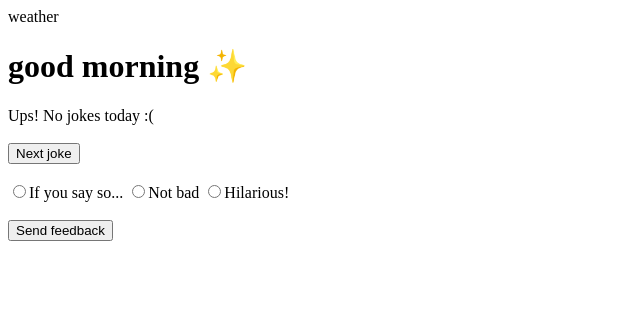
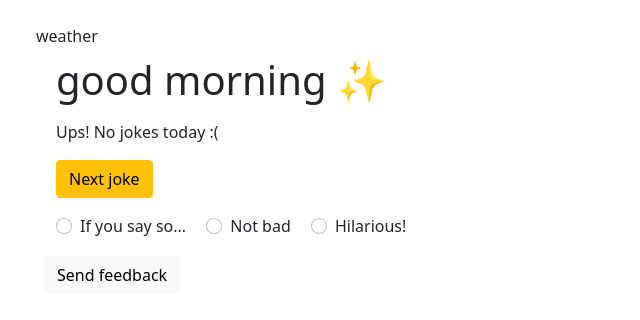
Before and after one commit to OhMyLaia/Api-jokes-morning-remote, a website with bundled scripts: page src/html/index.html in a window 1280 px wide. Shown: the whole page, without its empty margins (0-640 px from the left). Built offline with nearby package versions, Linux system fonts and the light colour scheme; no server answers.

Commit message:
- buttons refactor - bootstrap added - code still working as expected

```diff
--- a/src/html/index.html
+++ b/src/html/index.html
@@ -1,32 +1,63 @@
 <!DOCTYPE html>
 <html lang="en">
+
 <head>
     <meta charset="UTF-8">
     <meta name="viewport" content="width=device-width, initial-scale=1.0">
     <script defer type="module" src="../api/api-calls.js"></script>
     <script defer type="module" src="../ts/main.js"></script>
 
+    <link href="https://cdn.jsdelivr.net/npm/bootstrap@5.0.2/dist/css/bootstrap.min.css" rel="stylesheet"
+        integrity="sha384-EVSTQN3/azprG1Anm3QDgpJLIm9Nao0Yz1ztcQTwFspd3yD65VohhpuuCOmLASjC" crossorigin="anonymous">
+    <script src="https://cdn.jsdelivr.net/npm/bootstrap@5.0.2/dist/js/bootstrap.bundle.min.js"
+        integrity="sha384-MrcW6ZMFYlzcLA8Nl+NtUVF0sA7MsXsP1UyJoMp4YLEuNSfAP+JcXn/tWtIaxVXM"
+        crossorigin="anonymous"></script>
+        <link rel="stylesheet" href="styles.css">
 
     <title>joking-home-page</title>
 </head>
 
-<body>
+<body class="container m-4 align-items-center">
     <span id="weather-span">weather</span>
-    <div>
-        <h1>good morning ✨</h1>
-        <div id="jokes-div"></div>
-        <br>
-        <button type="button" id="next-joke-btn">Next joke</button>
-        <br><br>
+    <div class="container" id="big-container">
+        <div class="row">
+            <h1 class="row m-2">good morning ✨</h1>
+            <div class="row m-2" id="jokes-div"></div>
+            <div class="col m-2">
+                <button type="button" class="btn btn-warning " id="next-joke-btn">Next joke</button>
+            </div>
         </div>
 
-    <div>
+        <!-- <div>
             <label class="joke-rating-input"><input type="radio" name="rating" value="1">If you say so...</label>
             <label class="joke-rating-input"><input type="radio" name="rating" value="2">Not bad</label>
             <label class="joke-rating-input"><input type="radio" name="rating" value="3">Hilarious!</label>
             <br><br>
             <button type="button" id="feedback-btn">Send feedback</button>
+        </div> -->
+
+            <div class="col m-2 align-self-center">
+                <div class="joke-rating-input form-check form-check-inline">
+                    <input class="form-check-input" type="radio" name="inlineRadioOptions" id="inlineRadio1" value="1">
+                    <label class="joke-rating-input form-check-label" for="inlineRadio1">If you say so...</label>
+                </div>
+                <div class="joke-rating-input form-check form-check-inline">
+                    <input class="form-check-input" type="radio" name="inlineRadioOptions" id="inlineRadio2" value="2">
+                    <label class="joke-rating-input form-check-label" for="inlineRadio2">Not bad</label>
+                </div>
+                <div class="joke-rating-input form-check form-check-inline">
+                    <input class="form-check-input" type="radio" name="inlineRadioOptions" id="inlineRadio3" value="3">
+                    <label class="joke-rating-input form-check-label" for="inlineRadio3">Hilarious!</label>
                 </div>
 
+            </div>
+        </div>
+        <div class="row">
+            <div class="col m-2">
+                <button type="button" class="btn btn-light" id="feedback-btn">Send feedback</button>
+            </div>
+        </div>
+    </div>
 </body>
+
 </html>
--- a/src/ts/main.js
+++ b/src/ts/main.js
@@ -25,7 +25,7 @@ function addEventListenersFunction() {
                     jokesDiv.innerHTML = jokeObj.joke;
                     console.log(jokeObj);
                     currentJoke = jokeObj;
-                    const selectedRating = document.querySelector(".joke-rating-input input:checked");
+                    const selectedRating = document.querySelector("input[name='inlineRadioOptions']:checked");
                     selectedRating.checked = false;
                 }
                 catch (error) {
--- a/src/ts/main.ts
+++ b/src/ts/main.ts
@@ -20,7 +20,7 @@ async function addEventListenersFunction() {
                 jokesDiv.innerHTML = (jokeObj as { joke: string }).joke;
                 console.log(jokeObj);
                 currentJoke = jokeObj;
-                const selectedRating = document.querySelector(".joke-rating-input input:checked") as HTMLInputElement;
+                const selectedRating = document.querySelector("input[name='inlineRadioOptions']:checked") as HTMLInputElement;
                 selectedRating.checked = false;
 
             } catch (error) {
@@ -65,11 +65,11 @@ async function jokeRatingFun() {
     let newJokeRating: object = {};
 
     if (!currentJoke) {
-        return console.error(`no joke found`)
+        return console.error(`no joke found`);
     }
 
     if (!selectedRating) {
-        return console.error(`no rating found`)
+        return console.error(`no rating found`);
     }
 
 
```
Also changed, not shown: src/css/styles.css (added). Lines whose indentation alone changed are shown as unchanged.
